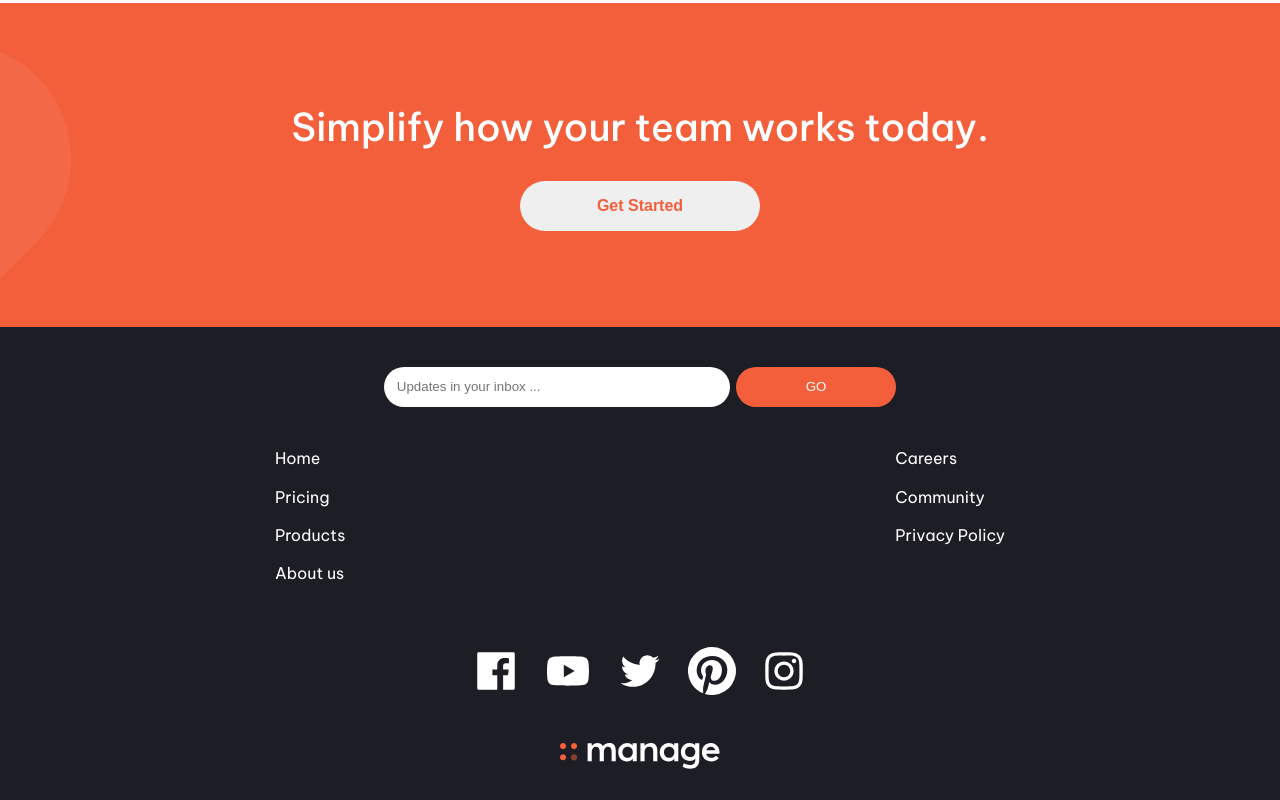
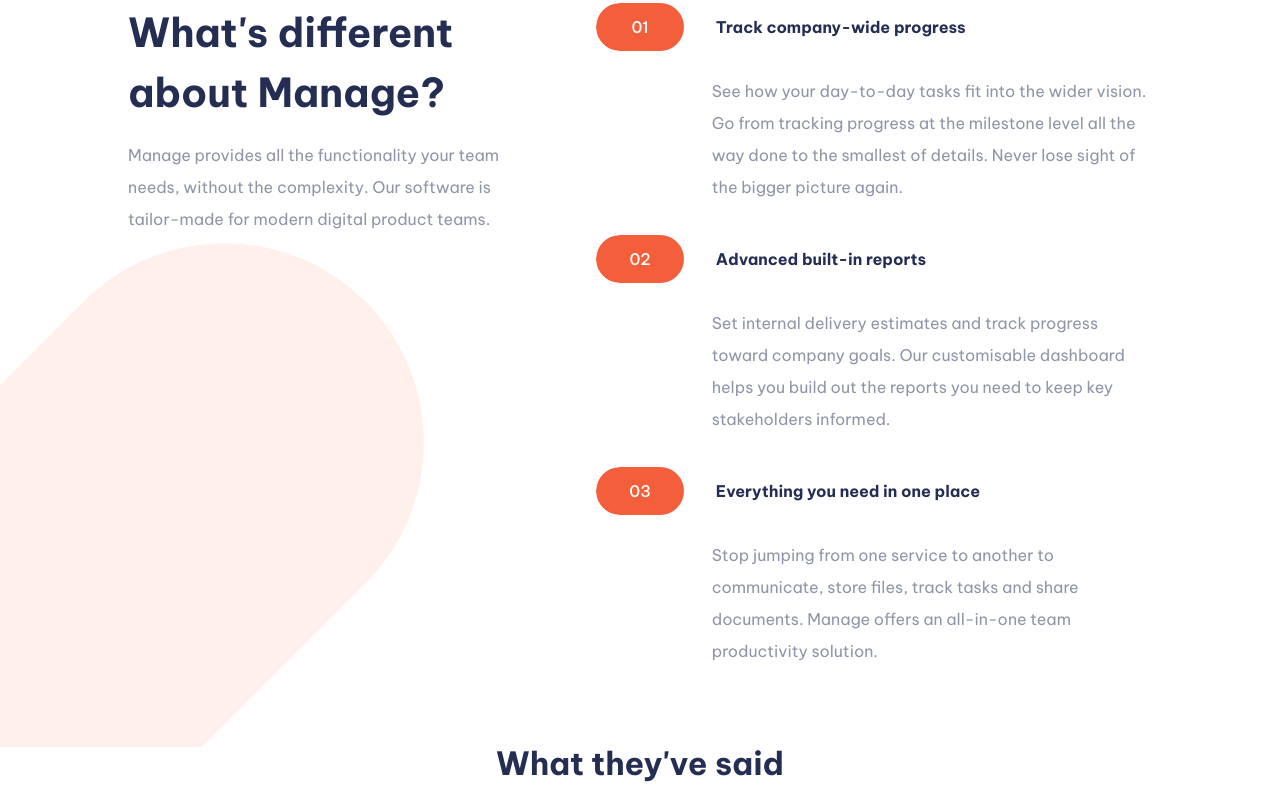
Before and after one commit to CiroJSCH/manage-landing-page, a React (Vite) app: page / in a window 1280 px wide. Shown: the part 840-1640 px from the top of the page. Built offline with nearby package versions, Linux system fonts and the light colour scheme.

Commit message:
Importaciones

```diff
--- a/src/App.jsx
+++ b/src/App.jsx
@@ -1,7 +1,9 @@
 // Components
+import Beginning from "./components/Beginning";
+import Features from "./components/Features";
+import Opinions from "./components/Opinions";
+import TopFooter from "./components/TopFooter";
 import BottomFooter from "./components/BottomFooter";
-import TopFooter from "./components/TopFooter";
-import Beginning from "./components/Beginning";
 
 // Styles
 import "./styles/reset.css";
@@ -11,6 +13,8 @@
   return (
     <>
       <Beginning />
+      <Features />
+      <Opinions />
       <TopFooter />
       <BottomFooter />
     </>
```
